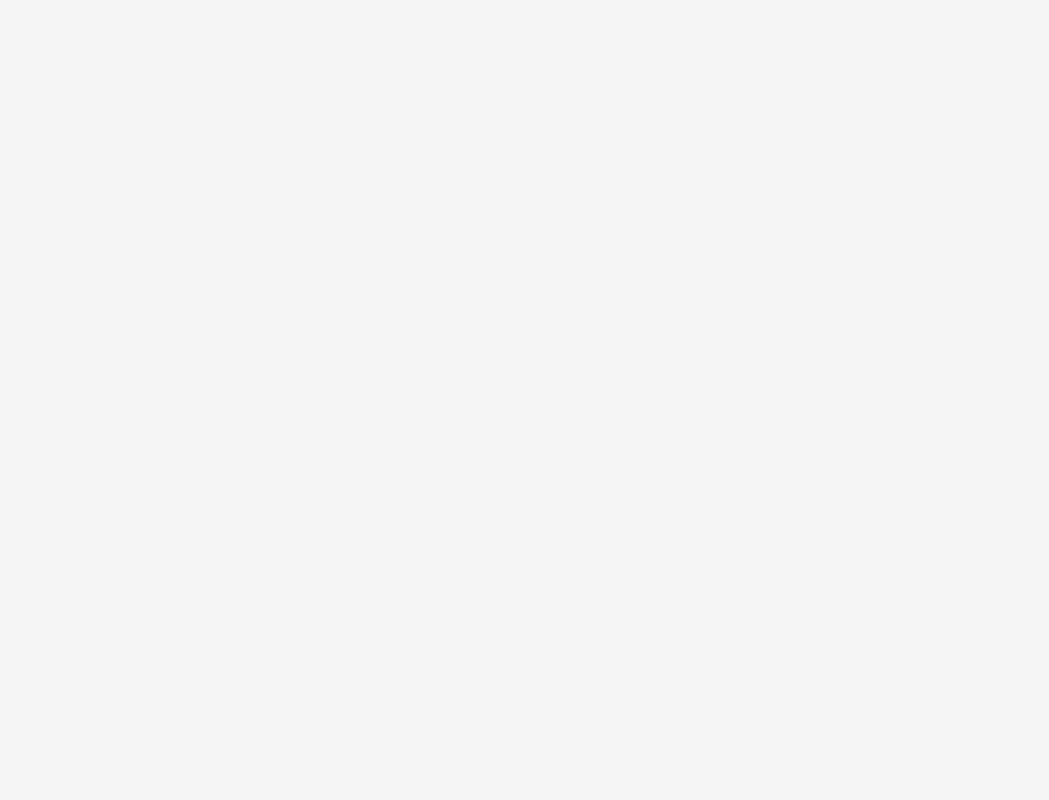
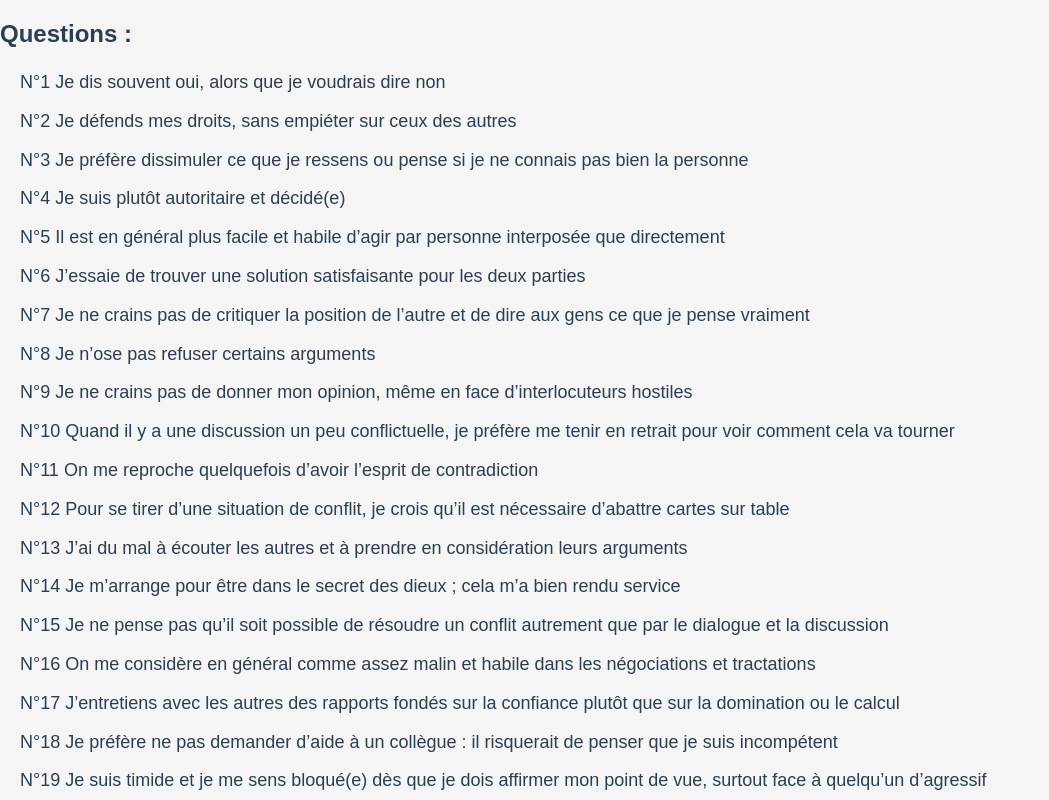
Before and after one commit to CallMeTrinity/ConflictTypes, a Vue app: page /questions in a window 1280 px wide. Shown: the top 800 px of the page, without its empty margins (0-1049 px from the left). Built offline with nearby package versions, Linux system fonts and the light colour scheme.

Commit message:
Questions

```diff
--- a/package.json
+++ b/package.json
@@ -9,6 +9,7 @@
     "preview": "vite preview"
   },
   "dependencies": {
+    "axios": "^1.7.2",
     "store": "^2.0.12",
     "vue": "^3.4.29",
     "vue-router": "^4.4.0",
--- a/src/components/Question.vue
+++ /dev/null
@@ -1,14 +0,0 @@
-<script setup lang="ts">
-    let questions: string = './data/questions.json';
-    console.log(questions);
-</script>
-
-<template>
-<div>
-
-</div>
-</template>
-
-<style scoped>
-
-</style>
--- /dev/null
+++ b/src/components/Questions.vue
@@ -0,0 +1,39 @@
+<script lang="ts" setup>
+import { ref, onMounted } from 'vue';
+import questionsData from '../data/questions.json';
+
+const questions = ref()
+
+onMounted(() => {
+  questions.value = questionsData;
+});
+</script>
+
+<template>
+  <div>
+    <h2>Questions :</h2>
+    <ul>
+      <li v-for="question in questions" :key="question.id">
+        <span>N°{{question.id}}</span>
+        {{ question.question }}
+      </li>
+    </ul>
+  </div>
+</template>
+
+<style scoped>
+h2 {
+  color: #2c3e50;
+  font-size: 24px;
+  margin-bottom: 20px;
+}
+ul {
+  list-style-type: none;
+  padding: 0;
+}
+li {
+  font-size: 18px;
+  line-height: 1.6;
+  margin-bottom: 10px;
+}
+</style>
--- a/src/router/index.ts
+++ b/src/router/index.ts
@@ -1,7 +1,7 @@
 import {createRouter, createWebHistory} from 'vue-router';
 import HomePage from "../components/HomePage.vue";
 import NotFoundPage from "../components/NotFoundPage.vue";
-import Question from "../components/Question.vue";
+import Questions from "../components/Questions.vue";
 
 const routes = [
     {
@@ -12,7 +12,7 @@ const routes = [
     {
         path: '/questions',
         name: 'Questions',
-        component: Question
+        component: Questions
     },
     {
         path: "/:pathMatch(.*)*",
```
Also changed, not shown: 1 other file (tests, documents, lock files or other folders).
